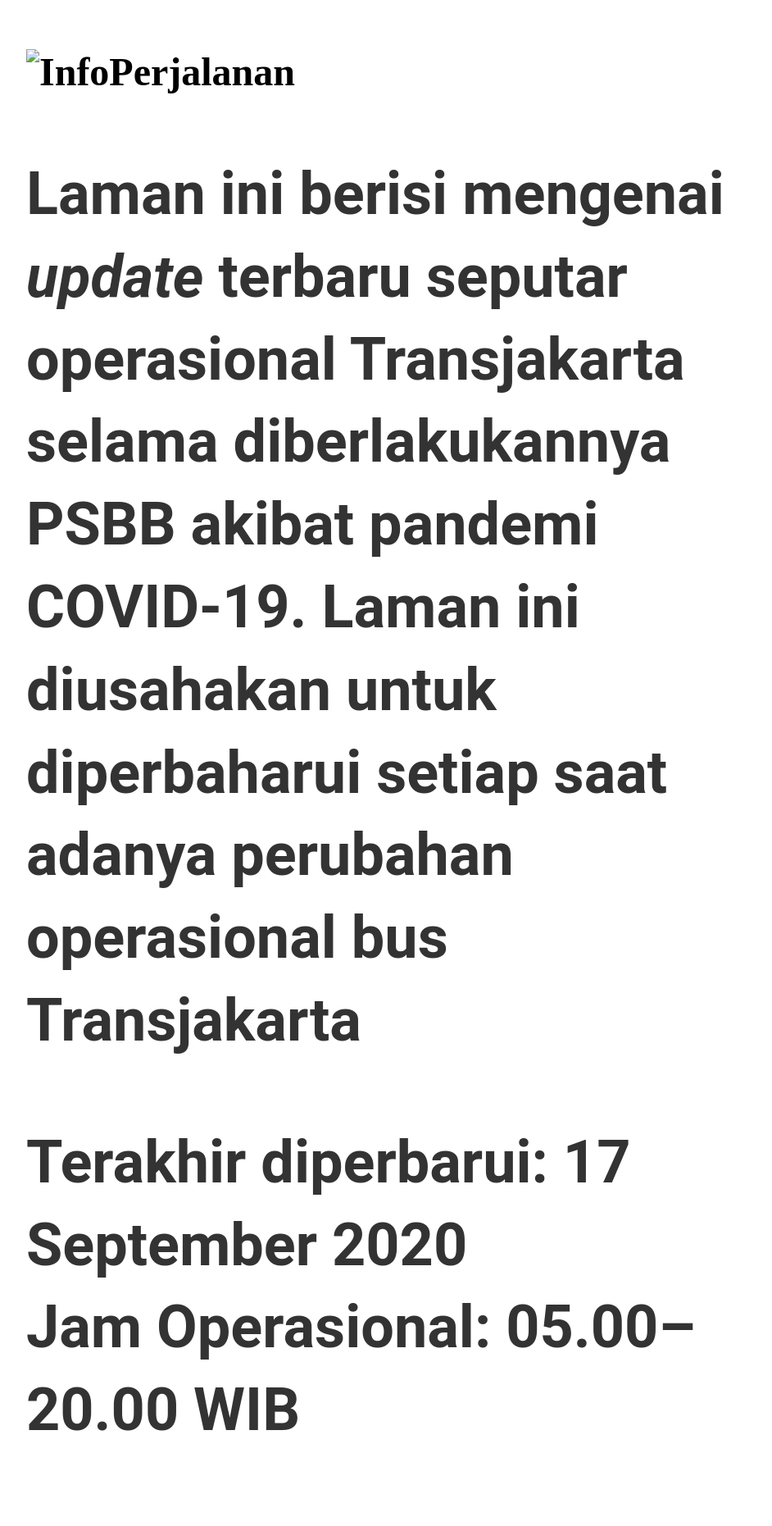
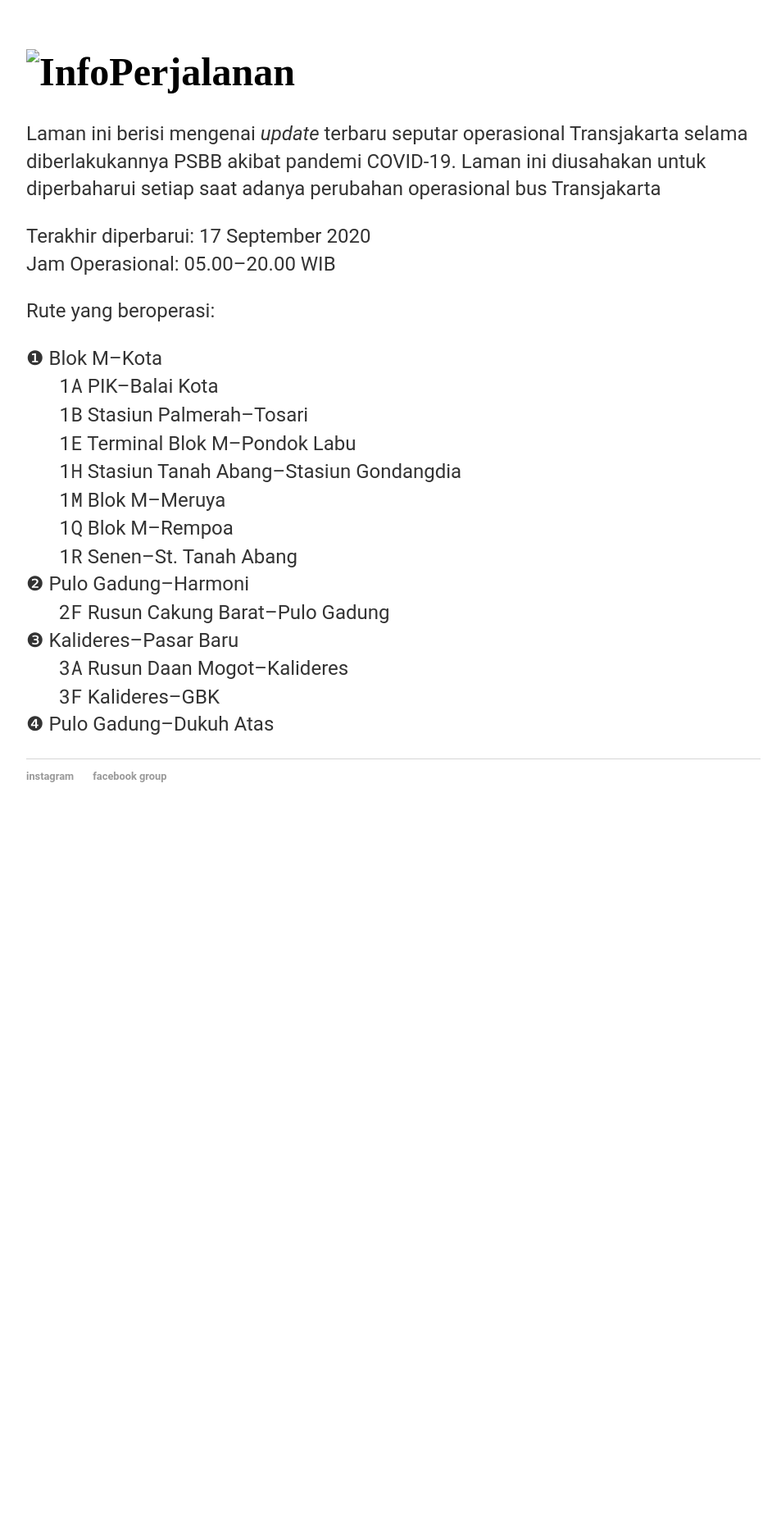
Before and after one commit to jepbusway/InfoPerjalanan2, a Jekyll site: the page built from index.html, in a window 1280 px wide. Shown: the top 1861 px of the page at 82% size, without its empty margins (160-1102 px from the left). Built offline with Jekyll 4.4.1, drawn with Linux system fonts in a browser that asks for light colours; after the commit the page ends 1014 px from its top, so only the background shows below that.

Commit message:
Update index.html

```diff
--- a/index.html
+++ b/index.html
@@ -3,7 +3,7 @@
 title: InfoPerjalanan
 ---
 <div class="blurb">
-        <h1><img scr="InfoPerjalanan oleh JepretBusway.png" alt="InfoPerjalanan"</h1>
+        <h1><img scr="InfoPerjalanan oleh JepretBusway.png" alt="InfoPerjalanan"></h1>
 	<p>Laman ini berisi mengenai <em>update</em> terbaru seputar operasional Transjakarta selama diberlakukannya
 		PSBB akibat pandemi COVID-19. Laman ini diusahakan untuk diperbaharui setiap saat adanya perubahan
 		operasional bus Transjakarta</p>
```
